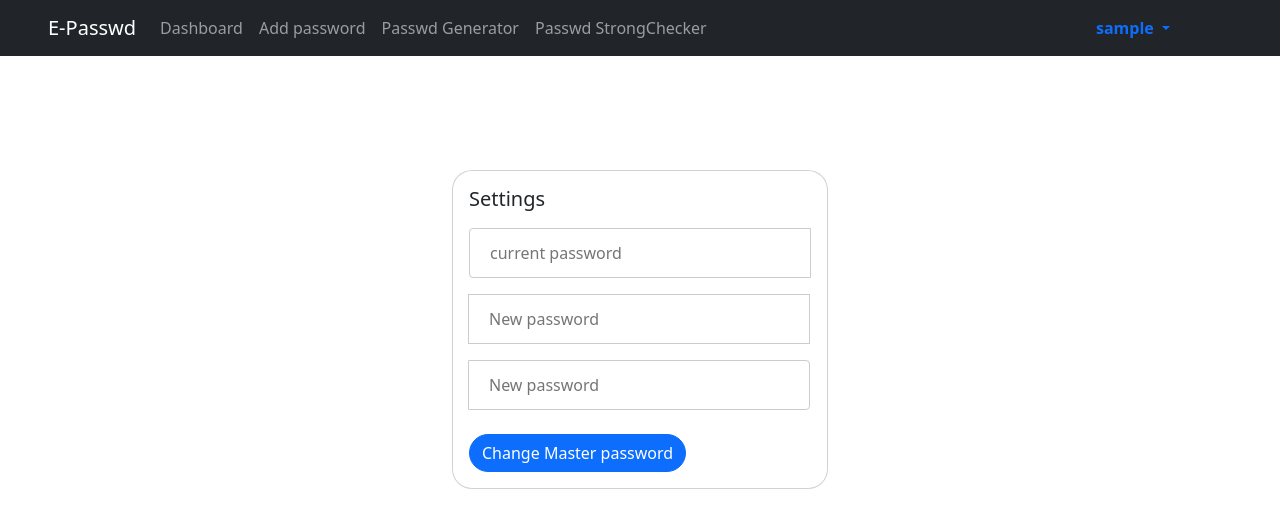
After one commit to ibar2/Epasswd, a Django app: page /settings/ in a window 1280 px wide. The commit adds this page. Shown: the top 528 px of the page. Run offline with Django 4.2, Linux system fonts and the light colour scheme; the visitor is signed in with stand-in values (Sample User, id 1); parts of the project's set-up code (start-up, migrations or seed data) failed here and were passed over.

Commit message:
added a setting to change users current password updated the requirements-dev file and also updated the wsgi because it wasn't apointing to the correct settings

```diff
--- a/epasswd/wsgi.py
+++ b/epasswd/wsgi.py
@@ -11,6 +11,6 @@ import os
 
 from django.core.wsgi import get_wsgi_application
 
-os.environ.setdefault("DJANGO_SETTINGS_MODULE", "epasswd.settings")
+os.environ.setdefault("DJANGO_SETTINGS_MODULE", "epasswd.settings.Base")
 
 application = get_wsgi_application()
--- a/epasswd_app/templates/base/navbar.html
+++ b/epasswd_app/templates/base/navbar.html
@@ -31,7 +31,7 @@
           </a>
           <div class="dropdown-menu" aria-labelledby="navbarDropdown" style='color:white;'>
             <a class="dropdown-item" href="{% url 'logout' %}">Logout</a>
-            <a class="dropdown-item" href="">Settings</a>
+            <a class="dropdown-item" href="/settings">Settings</a>
           </div>
         </div>
       {% else %}
--- /dev/null
+++ b/epasswd_app/templates/pages/settings.html
@@ -0,0 +1,109 @@
+{% extends 'base/base.html' %}
+{% block body %}
+<style>
+  .container {
+    max-width: 800px;
+  }
+
+  .card {
+    border-radius: 20px;
+  }
+
+  .card-title {
+    margin-bottom: 0;
+  }
+
+  .input-group {
+    margin-bottom: 1rem;
+  }
+
+  .password-output {
+    border-top-right-radius: 0;
+    border-bottom-right-radius: 0;
+  }
+
+  .copy-btn {
+    border-top-left-radius: 0;
+    border-bottom-left-radius: 0;
+  }
+
+  .generate-btn {
+    border-radius: 20px;
+  }
+
+  @media only screen and (max-width: 576px) {
+    .card {
+      margin-top: 2rem;
+      margin-bottom: 2rem;
+    }
+
+  }
+  .mtttt{
+    margin-top:100px;
+  }
+  input[type=password], select {
+    width: 100%;
+    padding: 12px 20px;
+    margin: 8px 0;
+    display: inline-block;
+    border: 1px solid #ccc;
+    border-radius: 4px;
+    box-sizing: border-box;
+  }
+</style>
+<div class="container mt-5">
+  <div class="row justify-content-center mtttt">
+    <div class="col-md-6">
+      <div class="card">
+        <div class="card-body">
+          <h5 class="card-title" style='margin-bottom:9px'>Settings</h5>
+          <form action="" method='POST' onsubmit="return validateForm()">
+            {% csrf_token %}
+          <div class="input-group mb-3">
+            <input type="password" class="input-group input-group-sm" id='currentpass' name='currentpass' placeholder="current password" required>
+            {% if wrong %}
+            <p style='color:red;'> Wrong password </p>
+            {% endif %}
+            <input type="password" class="input-group input-group-sm" id='newpassword' name='newpassword' style='display:block; ' placeholder="New password" required>
+            <input type="password" class="input-group input-group-sm" id='newpassword2' name='newpassword2' style='display:block; ' placeholder="New password" required>
+            {% if didnotmatch %}
+            <p style='color:red;'> the password doesn't match </p>
+            {% endif %}
+            </div>
+          <!-- Generate button -->
+          <button class="btn btn-primary btn-block generate-btn">Change Master password</button>
+        </form>
+        </div>
+      </div>
+    </div>
+  </div>
+  </div>
+
+
+  <script>
+    function validateForm() {
+      var currentpass = document.getElementById('currentpass').value
+      var password = document.getElementById('newpassword').value
+      var repeatPassword = document.getElementById('newpassword2').value
+
+      // Password validation
+      if (currentpass.length <= 8) {
+        alert('please enter a more than 8 character long password in the current')
+        return false
+      }
+
+      if (password !== repeatPassword) {
+        alert('Password and Repeat Password must match.')
+        return false // Prevent form submission
+      }
+
+      if (password.length <= 8){
+          alert('new password must be more than 8 charrecter')
+          return flase
+        }
+
+        return true // Allow form submission
+    }
+  </script>
+
+  {% endblock body %}
--- a/epasswd_app/urls.py
+++ b/epasswd_app/urls.py
@@ -11,5 +11,6 @@ urlpatterns = [
     path('signin/', views.signin, name='login'),
     path('signup/', views.signup, name='signup'),
     path('logout/', views.signout, name='logout'),
-    path('getval/', views.getval, name='getval')
+    path('getval/', views.getval, name='getval'),
+    path('settings/', views.settings, name='settings')
 ]
--- a/epasswd_app/views.py
+++ b/epasswd_app/views.py
@@ -92,13 +92,22 @@ def SavePassword(request):
             names[passobject.name] = None
         return render(request, 'pages/savepasswords.html', {'passwords': names})
     else:
-        return redirect('/login')
+        return redirect('/signin')
 
 
 def dashboard(request):
     # dashboard
     if request.user.is_authenticated:
-        return render(request, 'pages/dashboard.html')
+        part1 = models.passwords.objects.filter(
+            owner=request.user.pk)
+        if request.GET.get('q', False):
+            part1 = part1.filter(name__contains=request.GET.get('q'))
+        texts = {}
+        idforv = 0
+        for p1 in part1:
+            texts[p1.name] = idforv
+            idforv += 1
+        return render(request, 'pages/dashboard.html', {'passwords': texts})
     return redirect('/signin')
 
 
@@ -160,4 +169,46 @@ def signout(request):
 
 
 def getval(request):
-    return redirect('/')
+    if request.user.is_authenticated:
+        name = request.GET.get('val', False)
+        if name:
+            getkey = models.hashers.objects.get(userpk=request.user.pk).key
+            p1 = models.passwords.objects.get(name=name)
+            p2 = models.partialpass.objects.get(partof=p1.pk)
+            data = p1.passwd + p2.partial
+            decrypt = hasher.decrypt(getkey, data, p1.tag, p1.nonce)
+            return JsonResponse({'val': decrypt.decode()})
+        else:
+            return JsonResponse({'val': 'not exists'})
+
+    else:
+        return redirect('/sigin')
+
+
+def settings(request):
+    if request.user.is_authenticated:
+        if request.method == 'POST':
+            wrongpassword = False
+            didnotmatch = False
+            current = request.POST['currentpass']
+            newpassword = request.POST['newpassword']
+            newpassword2 = request.POST['newpassword2']
+            if newpassword == newpassword2:
+                print(request.user.username)
+                user = models.User.objects.get(username=request.user.username)
+                if user.check_password(current):
+                    user.set_password(newpassword)
+                    user.save()
+                    redirect('/signin')
+                else:
+                    wrongpassword = True
+            else:
+                didnotmatch = True
+
+            return render(request, 'pages/settings.html', {
+                'wrong': wrongpassword,
+                'didnotmatch': didnotmatch
+            })
+        return render(request, 'pages/settings.html')
+
+    return redirect('/signin')
```
Also changed, not shown: epasswd_app/templates/base/base.html (+7 -4 lines), requirements-dev.txt (+22 -21 lines), epasswd/Databases/db1.db..sqlite3, epasswd/Databases/db2.db.sqlite3, epasswd/Databases/default.sqlite3, 1 other file.
